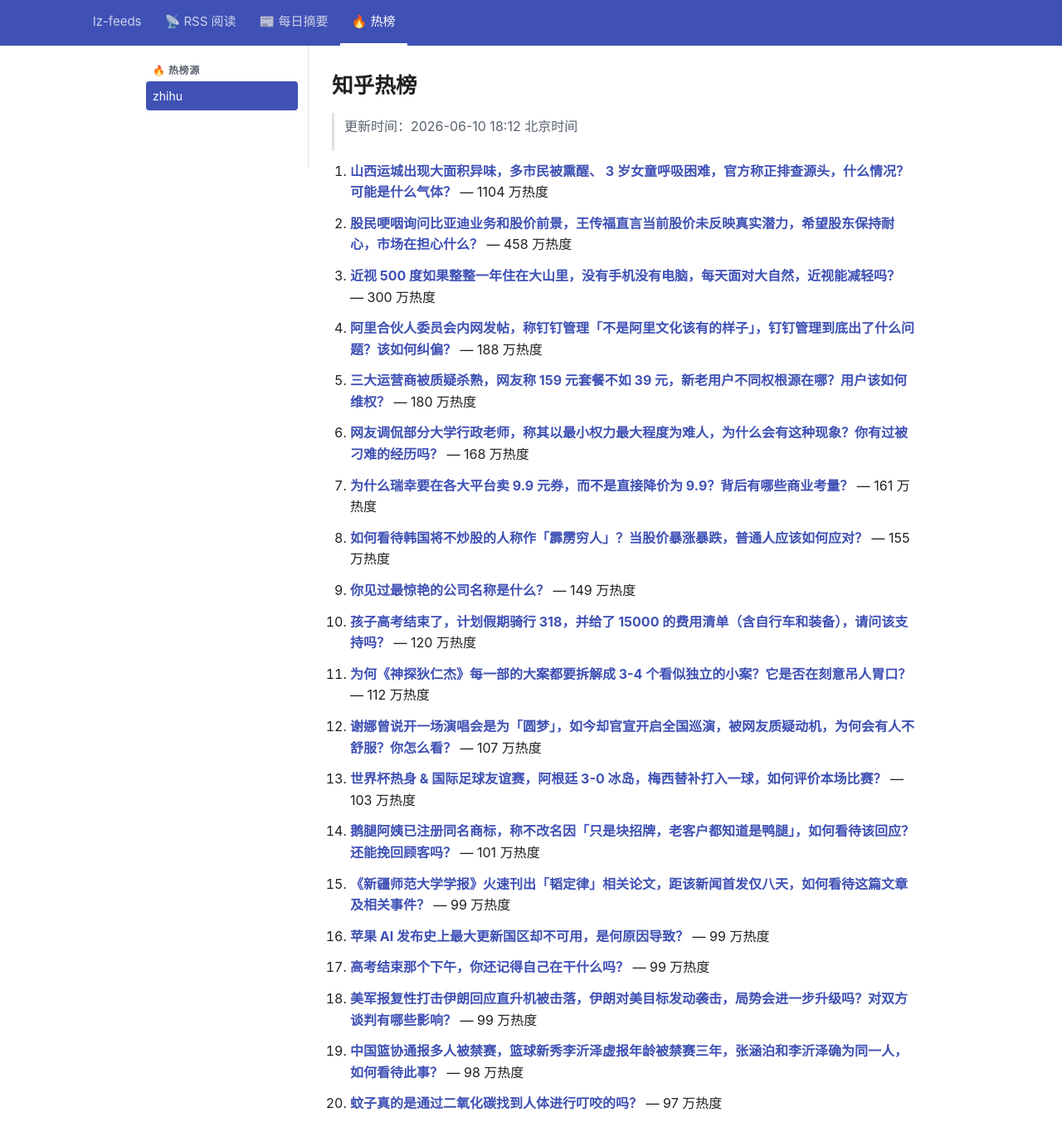
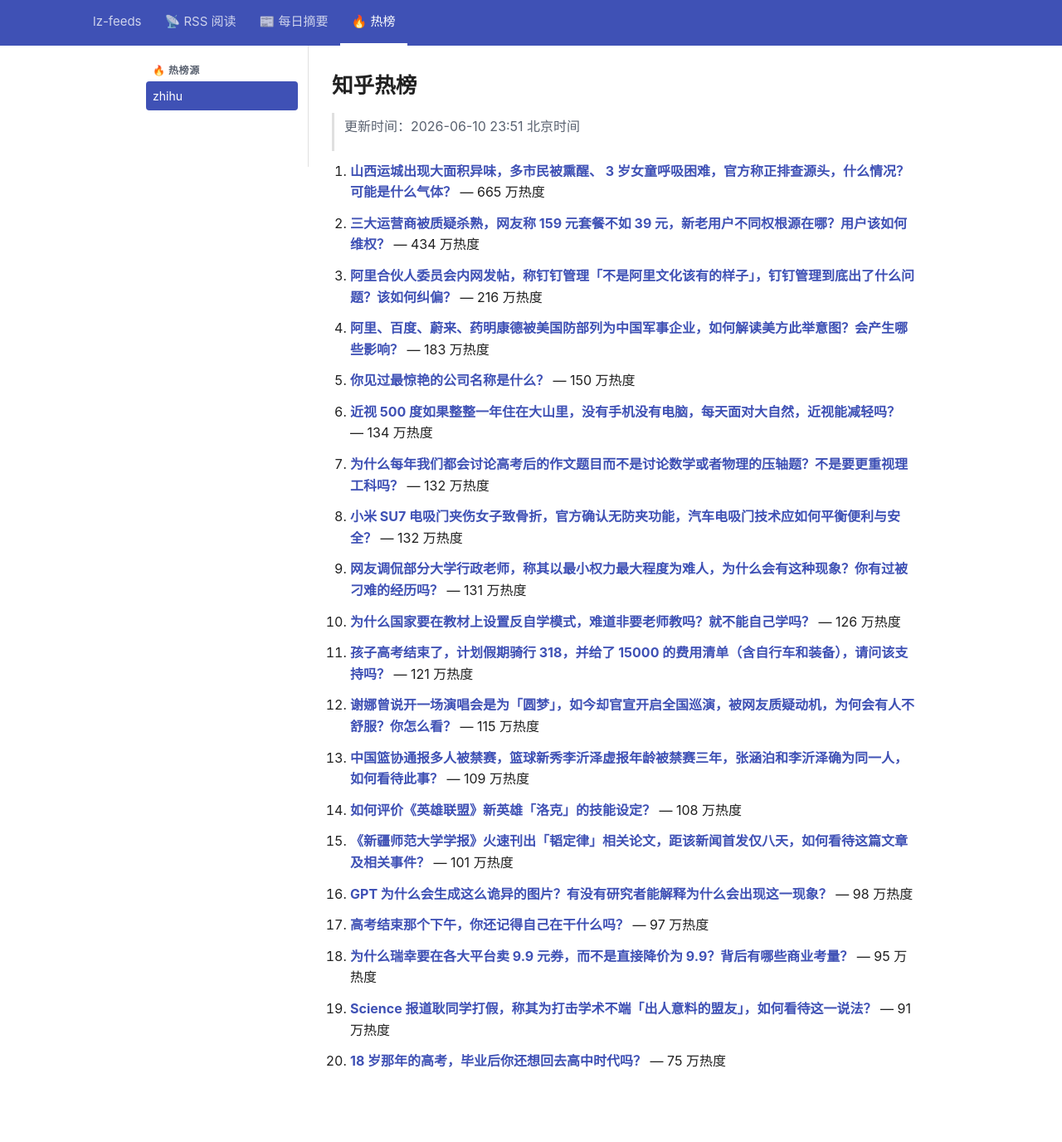
Before and after one commit to lizhang0101/lz-feeds, a Jekyll site: the page built from _hotlist/zhihu.md, in a window 1280 px wide and 1400 px high. Shown: the top 1376 px of the window at 83% size. Built offline with Jekyll 4.4.1, drawn with Linux system fonts in a browser that asks for light colours.

Commit message:
hotlist: 2026-06-10T15:51Z

```diff
--- a/_hotlist/zhihu.md
+++ b/_hotlist/zhihu.md
@@ -1,48 +1,48 @@
 ---
-updated: 2026-06-10 18:12 北京时间
+updated: 2026-06-10 23:51 北京时间
 count: 20
 ---
 
 # 知乎热榜
 
-> 更新时间：2026-06-10 18:12 北京时间
+> 更新时间：2026-06-10 23:51 北京时间
 
-1. **[山西运城出现大面积异味，多市民被熏醒、 3 岁女童呼吸困难，官方称正排查源头，什么情况？可能是什么气体？](https://www.zhihu.com/question/2047336448693626831)** — 1104 万热度
+1. **[山西运城出现大面积异味，多市民被熏醒、 3 岁女童呼吸困难，官方称正排查源头，什么情况？可能是什么气体？](https://www.zhihu.com/question/2047336448693626831)** — 665 万热度
 
-2. **[股民哽咽询问比亚迪业务和股价前景，王传福直言当前股价未反映真实潜力，希望股东保持耐心，市场在担心什么？](https://www.zhihu.com/question/2047740526892520486)** — 458 万热度
+2. **[三大运营商被质疑杀熟，网友称 159 元套餐不如 39 元，新老用户不同权根源在哪？用户该如何维权？](https://www.zhihu.com/question/2047971138655844271)** — 434 万热度
 
-3. **[近视 500 度如果整整一年住在大山里，没有手机没有电脑，每天面对大自然，近视能减轻吗？](https://www.zhihu.com/question/371021313)** — 300 万热度
+3. **[阿里合伙人委员会内网发帖，称钉钉管理「不是阿里文化该有的样子」，钉钉管理到底出了什么问题？该如何纠偏？](https://www.zhihu.com/question/2048010218446001940)** — 216 万热度
 
-4. **[阿里合伙人委员会内网发帖，称钉钉管理「不是阿里文化该有的样子」，钉钉管理到底出了什么问题？该如何纠偏？](https://www.zhihu.com/question/2048010218446001940)** — 188 万热度
+4. **[阿里、百度、蔚来、药明康德被美国防部列为中国军事企业，如何解读美方此举意图？会产生哪些影响？](https://www.zhihu.com/question/2047674064383079776)** — 183 万热度
 
-5. **[三大运营商被质疑杀熟，网友称 159 元套餐不如 39 元，新老用户不同权根源在哪？用户该如何维权？](https://www.zhihu.com/question/2047971138655844271)** — 180 万热度
+5. **[你见过最惊艳的公司名称是什么？](https://www.zhihu.com/question/287340738)** — 150 万热度
 
-6. **[网友调侃部分大学行政老师，称其以最小权力最大程度为难人，为什么会有这种现象？你有过被刁难的经历吗？](https://www.zhihu.com/question/2047355145202000209)** — 168 万热度
+6. **[近视 500 度如果整整一年住在大山里，没有手机没有电脑，每天面对大自然，近视能减轻吗？](https://www.zhihu.com/question/371021313)** — 134 万热度
 
-7. **[为什么瑞幸要在各大平台卖 9.9 元券，而不是直接降价为 9.9？背后有哪些商业考量？](https://www.zhihu.com/question/2047709285535015721)** — 161 万热度
+7. **[为什么每年我们都会讨论高考后的作文题目而不是讨论数学或者物理的压轴题？不是要更重视理工科吗？](https://www.zhihu.com/question/2046239395876020707)** — 132 万热度
 
-8. **[如何看待韩国将不炒股的人称作「霹雳穷人」？当股价暴涨暴跌，普通人应该如何应对？](https://www.zhihu.com/question/2047682761553715535)** — 155 万热度
+8. **[小米 SU7 电吸门夹伤女子致骨折，官方确认无防夹功能，汽车电吸门技术应如何平衡便利与安全？](https://www.zhihu.com/question/2046860767601997436)** — 132 万热度
 
-9. **[你见过最惊艳的公司名称是什么？](https://www.zhihu.com/question/287340738)** — 149 万热度
+9. **[网友调侃部分大学行政老师，称其以最小权力最大程度为难人，为什么会有这种现象？你有过被刁难的经历吗？](https://www.zhihu.com/question/2047355145202000209)** — 131 万热度
 
-10. **[孩子高考结束了，计划假期骑行 318，并给了 15000 的费用清单（含自行车和装备），请问该支持吗？](https://www.zhihu.com/question/2047428345973961106)** — 120 万热度
+10. **[为什么国家要在教材上设置反自学模式，难道非要老师教吗？就不能自己学吗？](https://www.zhihu.com/question/1939204343371928254)** — 126 万热度
 
-11. **[为何《神探狄仁杰》每一部的大案都要拆解成 3-4 个看似独立的小案？它是否在刻意吊人胃口？](https://www.zhihu.com/question/2046525984724324940)** — 112 万热度
+11. **[孩子高考结束了，计划假期骑行 318，并给了 15000 的费用清单（含自行车和装备），请问该支持吗？](https://www.zhihu.com/question/2047428345973961106)** — 121 万热度
 
-12. **[谢娜曾说开一场演唱会是为「圆梦」，如今却官宣开启全国巡演，被网友质疑动机，为何会有人不舒服？你怎么看？](https://www.zhihu.com/question/2047783784519394493)** — 107 万热度
+12. **[谢娜曾说开一场演唱会是为「圆梦」，如今却官宣开启全国巡演，被网友质疑动机，为何会有人不舒服？你怎么看？](https://www.zhihu.com/question/2047783784519394493)** — 115 万热度
 
-13. **[世界杯热身 & 国际足球友谊赛，阿根廷 3-0 冰岛，梅西替补打入一球，如何评价本场比赛？](https://www.zhihu.com/question/2047989841275483356)** — 103 万热度
+13. **[中国篮协通报多人被禁赛，篮球新秀李沂泽虚报年龄被禁赛三年，张涵泊和李沂泽确为同一人，如何看待此事？](https://www.zhihu.com/question/2047991677223171739)** — 109 万热度
 
-14. **[鹅腿阿姨已注册同名商标，称不改名因「只是块招牌，老客户都知道是鸭腿」，如何看待该回应？还能挽回顾客吗？](https://www.zhihu.com/question/2048031118998206455)** — 101 万热度
+14. **[如何评价《英雄联盟》新英雄「洛克」的技能设定？](https://www.zhihu.com/question/2047913589030248891)** — 108 万热度
 
-15. **[《新疆师范大学学报》火速刊出「韬定律」相关论文，距该新闻首发仅八天，如何看待这篇文章及相关事件？](https://www.zhihu.com/question/2046703254248088627)** — 99 万热度
+15. **[《新疆师范大学学报》火速刊出「韬定律」相关论文，距该新闻首发仅八天，如何看待这篇文章及相关事件？](https://www.zhihu.com/question/2046703254248088627)** — 101 万热度
 
-16. **[苹果 AI 发布史上最大更新国区却不可用，是何原因导致？](https://www.zhihu.com/question/2047598353421170561)** — 99 万热度
+16. **[GPT 为什么会生成这么诡异的图片？有没有研究者能解释为什么会出现这一现象？](https://www.zhihu.com/question/2047033714614579489)** — 98 万热度
 
-17. **[高考结束那个下午，你还记得自己在干什么吗？](https://www.zhihu.com/question/2043009167234008989)** — 99 万热度
+17. **[高考结束那个下午，你还记得自己在干什么吗？](https://www.zhihu.com/question/2043009167234008989)** — 97 万热度
 
-18. **[美军报复性打击伊朗回应直升机被击落，伊朗对美目标发动袭击，局势会进一步升级吗？对双方谈判有哪些影响？](https://www.zhihu.com/question/2047951657120396654)** — 99 万热度
+18. **[为什么瑞幸要在各大平台卖 9.9 元券，而不是直接降价为 9.9？背后有哪些商业考量？](https://www.zhihu.com/question/2047709285535015721)** — 95 万热度
 
-19. **[中国篮协通报多人被禁赛，篮球新秀李沂泽虚报年龄被禁赛三年，张涵泊和李沂泽确为同一人，如何看待此事？](https://www.zhihu.com/question/2047991677223171739)** — 98 万热度
+19. **[Science 报道耿同学打假，称其为打击学术不端「出人意料的盟友」，如何看待这一说法？](https://www.zhihu.com/question/2048130060683404937)** — 91 万热度
 
-20. **[蚊子真的是通过二氧化碳找到人体进行叮咬的吗？](https://www.zhihu.com/question/908565383)** — 97 万热度
+20. **[18 岁那年的高考，毕业后你还想回去高中时代吗？](https://www.zhihu.com/question/2045580004516419300)** — 75 万热度
```
